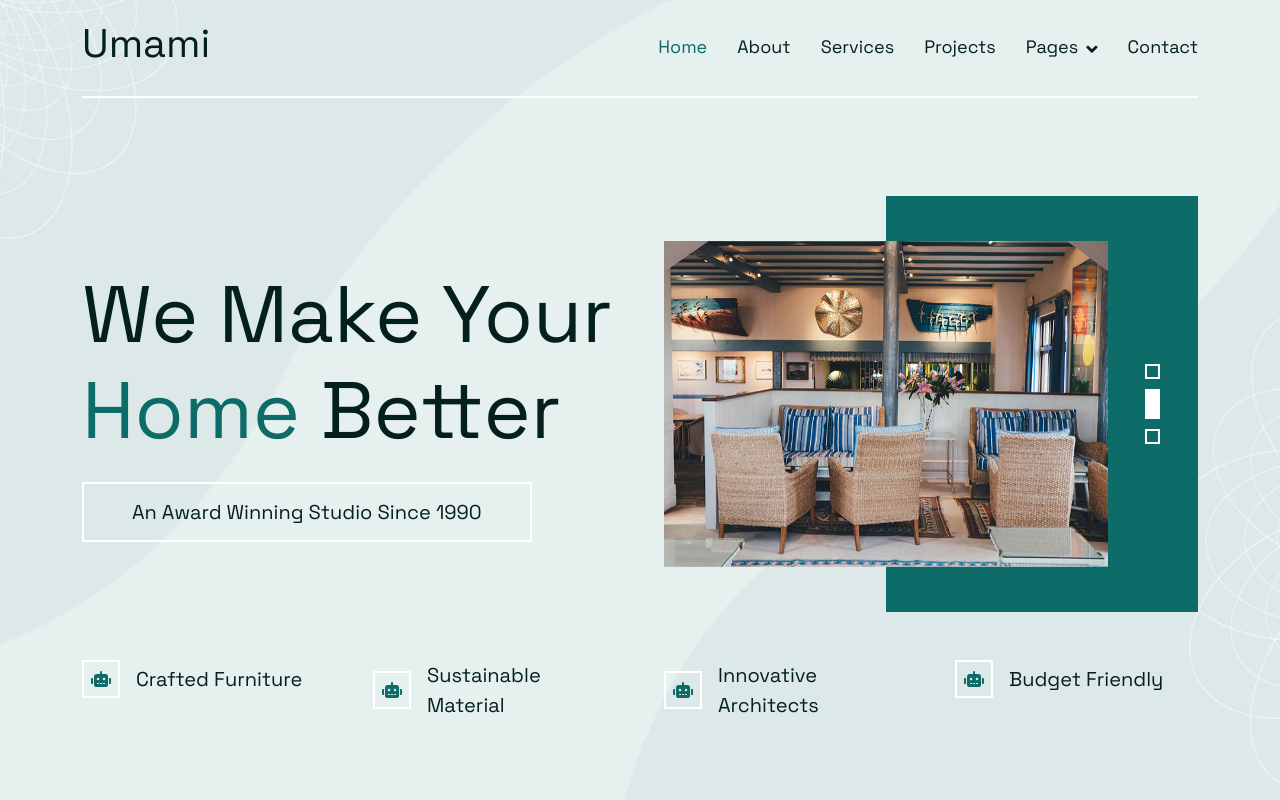
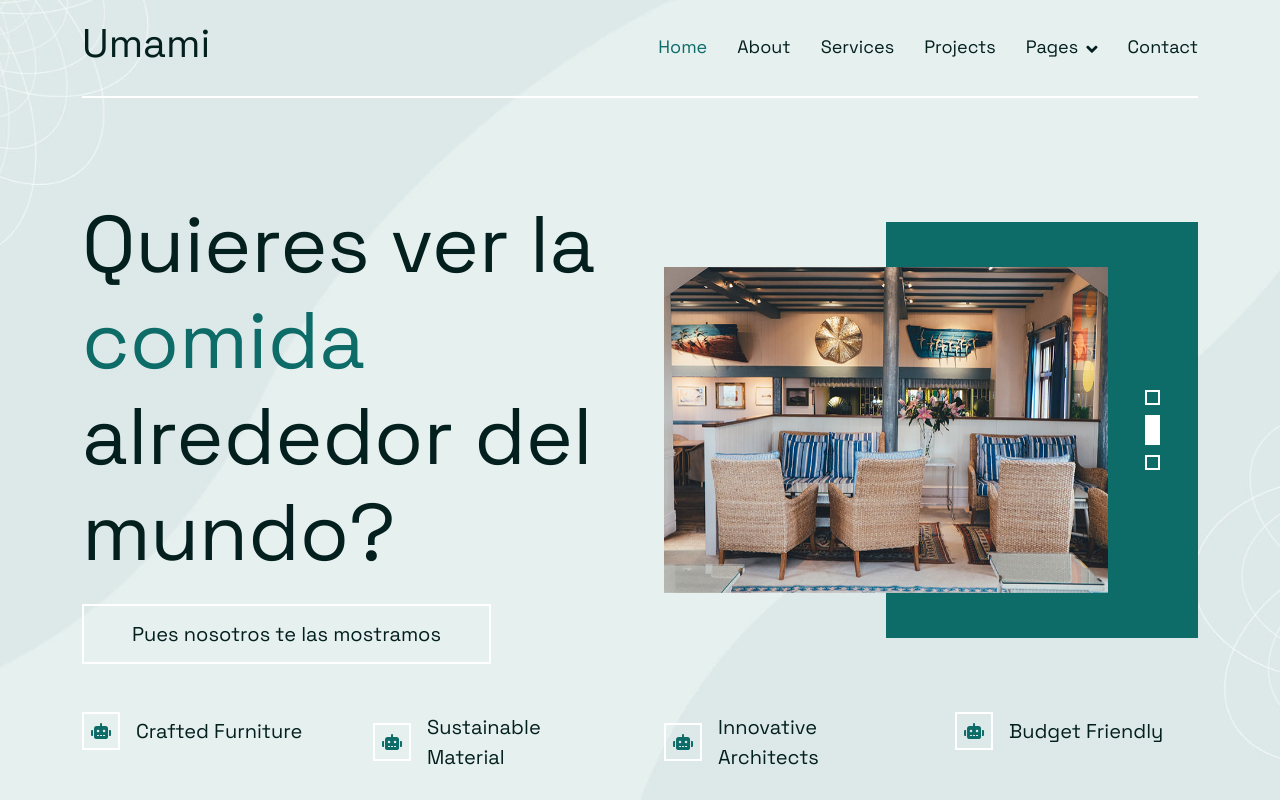
Before and after one commit to davidedusanchez0/La-fuerza, a plain HTML site: page index.html in a window 1280 px wide. Shown: the top 800 px of the page. Drawn offline with nearby package versions, Linux system fonts and the light colour scheme.

Commit message:
Update index.html
Actualización del index 2

```diff
--- a/index.html
+++ b/index.html
@@ -82,10 +82,9 @@
         <div class="container py-5">
             <div class="row g-5 align-items-center mb-5">
                 <div class="col-lg-6">
-                    <h1 class="display-1 mb-4 animated slideInRight">We Make Your <span class="text-primary">Home</span>
-                        Better</h1>
+                    <h1 class="display-1 mb-4 animated slideInRight">Quieres ver la <span class="text-primary">comida</span> alrededor del mundo?</h1>
                     <h5 class="d-inline-block border border-2 border-white py-3 px-5 mb-0 animated slideInRight">
-                        An Award Winning Studio Since 1990</h5>
+                        Pues nosotros te las mostramos</h5>
                 </div>
                 <div class="col-lg-6">
                     <div class="owl-carousel header-carousel animated fadeIn">
```
